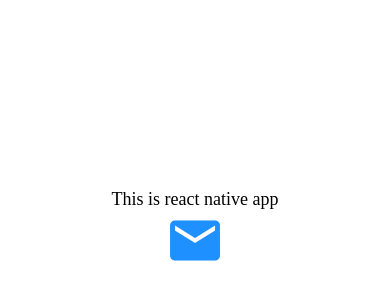
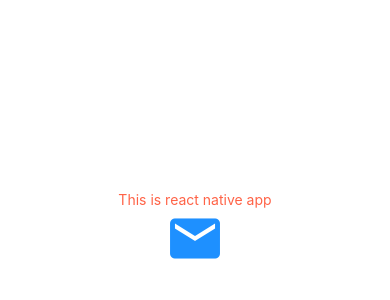
Before and after one commit to justincase-hash/react-native-practice, a React Native app: screen / in a window 390 px wide. Shown: the part 192-492 px from the top of the page. Built offline with nearby package versions, Linux system fonts and the light colour scheme.

Commit message:
Platform Select Method

```diff
--- a/app/components/AppText.js
+++ b/app/components/AppText.js
@@ -11,8 +11,17 @@
 
 const styles = StyleSheet.create({
     text: {
-        fontSize: 18,
-        fontFamily: Platform.OS === "android" ? "Roboto" : "Avenir"
+        color: "tomato",
+        ...Platform.select({
+            ios: {
+                fontSize: 20,
+                fontFamily: "Avenir"
+            },
+            android: {
+                fontSize: 18,
+                fontFamily: "Roboto"
+            }
+        })
     }
 })
 
```
